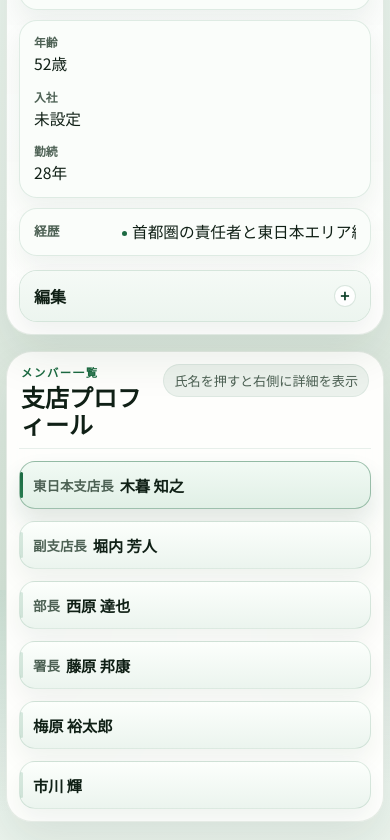
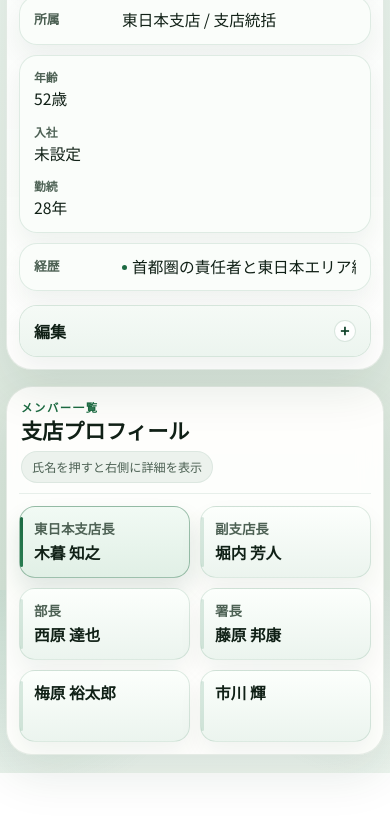
Before and after one commit to umeme522/east-japan-org-chart, a website: page index.html in a window 390 px wide. Shown: the part 1098-1938 px from the top of the page. After the commit the page ends 1871 px from the top, so only its background shows below. Drawn offline with Linux system fonts and the light colour scheme; no server answers.

Commit message:
Adjust mobile member list layout

```diff
--- a/styles.css
+++ b/styles.css
@@ -1020,8 +1020,58 @@ textarea {
     align-items: start;
   }
 
+  .section-header {
+    flex-direction: column;
+    gap: 8px;
+  }
+
+  .section-note {
+    white-space: normal;
+  }
+
   .toolbar-primary {
     align-items: start;
+  }
+
+  .panel-members .section-header h2 {
+    white-space: nowrap;
+    font-size: 1.32rem;
+  }
+
+  .panel-members .section-note {
+    font-size: 0.76rem;
+  }
+
+  .member-grid {
+    grid-template-columns: repeat(2, minmax(0, 1fr));
+    gap: 10px;
+  }
+
+  .member-card {
+    padding: 12px 12px 12px 14px;
+    min-height: 72px;
+  }
+
+  .member-inline-row {
+    display: grid;
+    gap: 5px;
+    align-items: start;
+    white-space: normal;
+  }
+
+  .member-inline-row.has-meta .member-name-button {
+    overflow: visible;
+    text-overflow: clip;
+  }
+
+  .member-role {
+    font-size: 0.7rem;
+    line-height: 1.2;
+  }
+
+  .member-name-button {
+    font-size: 0.98rem;
+    line-height: 1.3;
   }
 
   .chart-frame {
```
